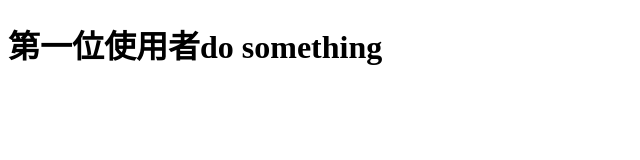
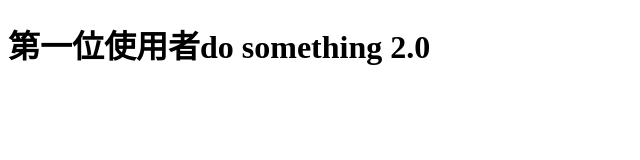
Before and after one commit to m89119/TestUdemy, a plain HTML site: page index.html in a window 1280 px wide. Shown: the full height of the page, 0-640 px from the left. Drawn offline with Linux system fonts and the light colour scheme.

Commit message:
Frist User do something2.0

```diff
--- a/index.html
+++ b/index.html
@@ -6,6 +6,6 @@
     <title>Document</title>
   </head>
   <body>
-    <h1>第一位使用者do something</h1>
+    <h1>第一位使用者do something 2.0</h1>
   </body>
 </html>
```
